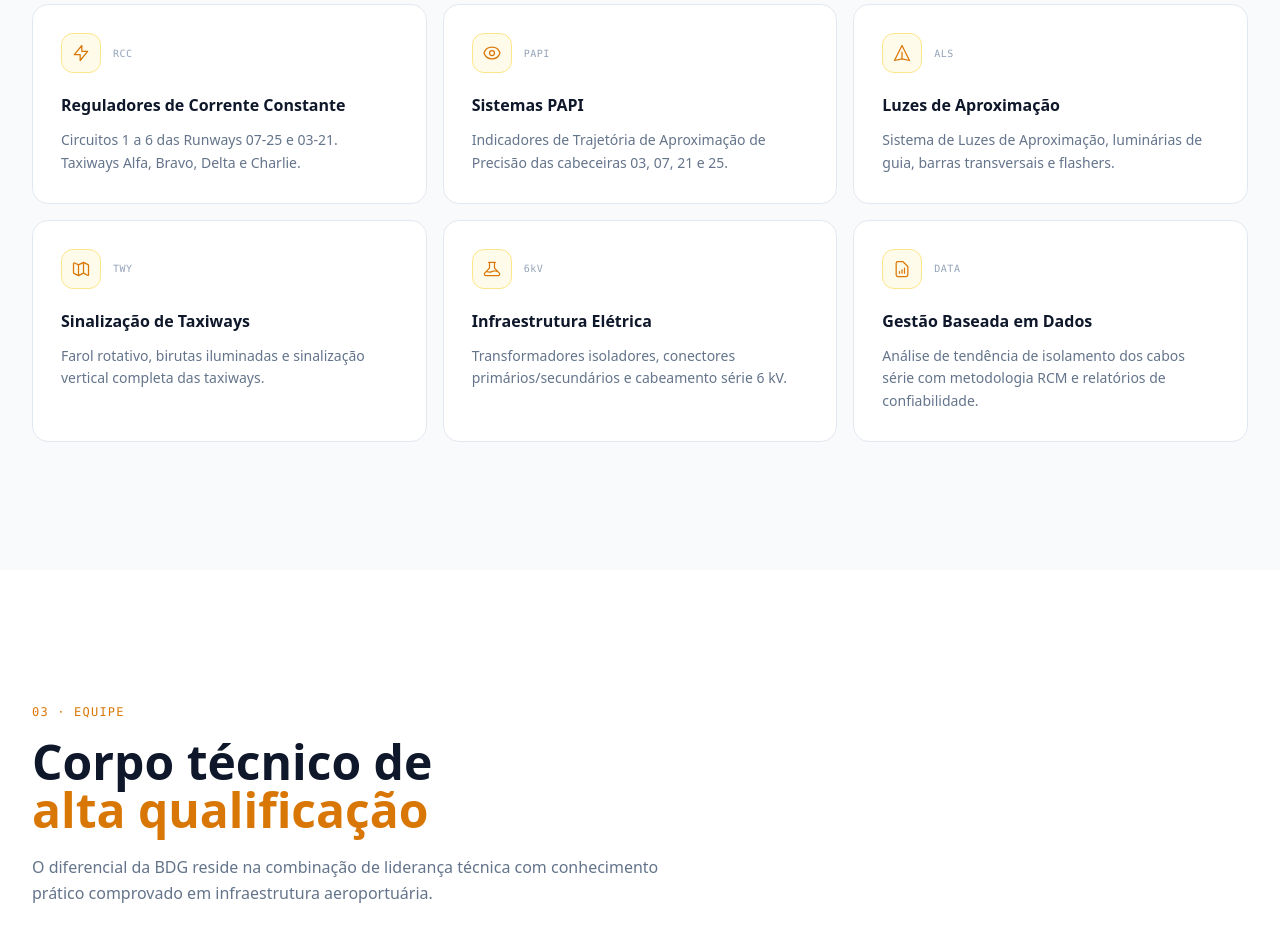
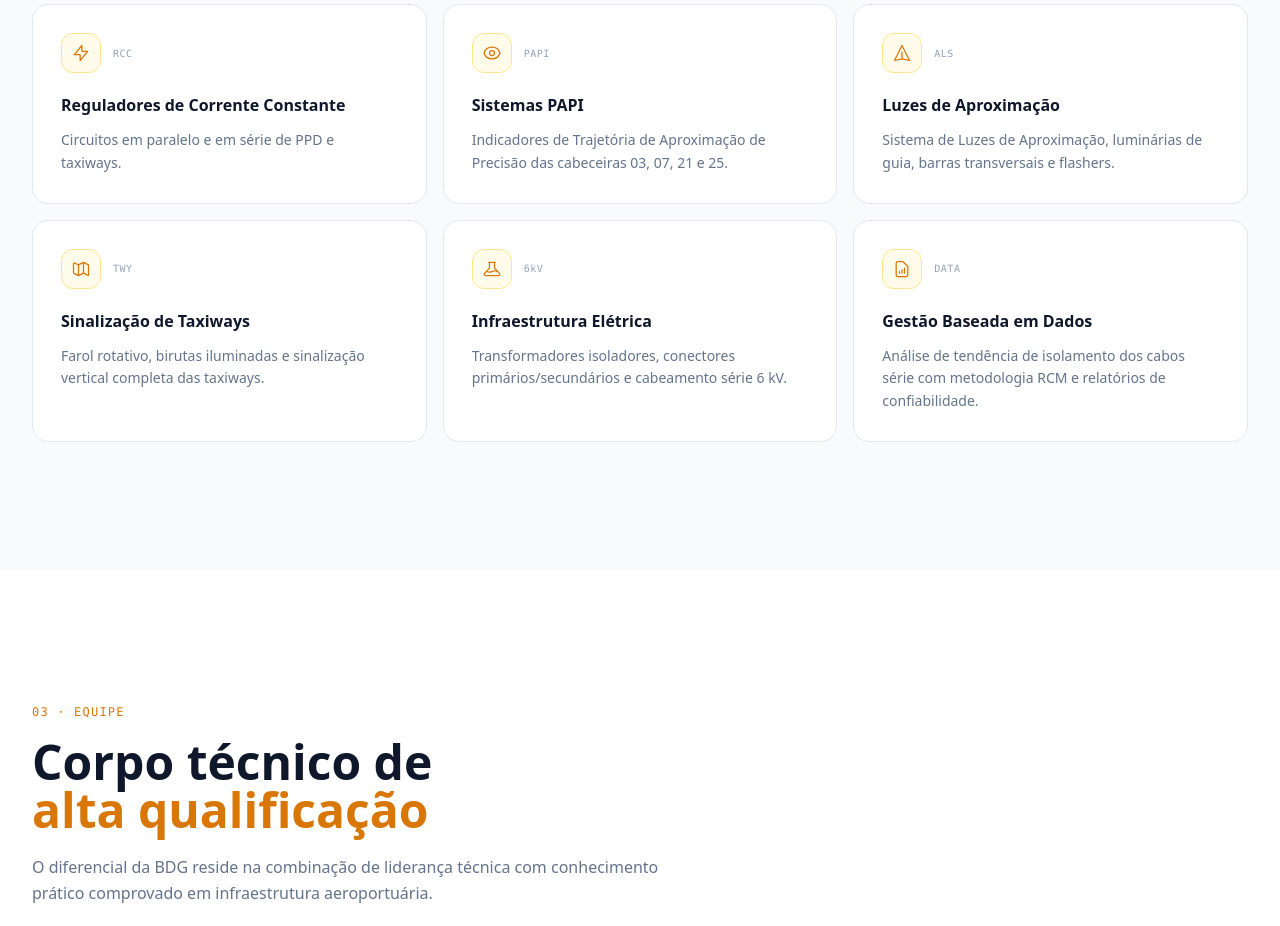
Before and after one commit to mateusnobre/bdg-manutencao, a plain HTML site: page index.html in a window 1280 px wide. Shown: the part 2140-3066 px from the top of the page. Drawn offline with nearby package versions, Linux system fonts and the light colour scheme.

Commit message:
Update index.html to refine circuit descriptions
- Revised the description of the "Reguladores de Corrente Constante" section to clarify the types of circuits involved, changing from a focus on specific runways and taxiways to a more general explanation of parallel and series circuits.

```diff
--- a/index.html
+++ b/index.html
@@ -477,9 +477,7 @@
               <span class="font-mono text-[10px] text-slate-400 tracking-wider">RCC</span>
             </div>
             <h3 class="font-display font-semibold text-slate-900 mb-3">Reguladores de Corrente Constante</h3>
-            <p class="text-sm text-slate-500 leading-relaxed">
-              Circuitos 1 a 6 das Runways 07-25 e 03-21. Taxiways Alfa, Bravo, Delta e Charlie.
-            </p>
+            <p class="text-sm text-slate-500 leading-relaxed">Circuitos em paralelo e em série de PPD e taxiways.</p>
           </div>
 
           <!-- PAPI -->
```
